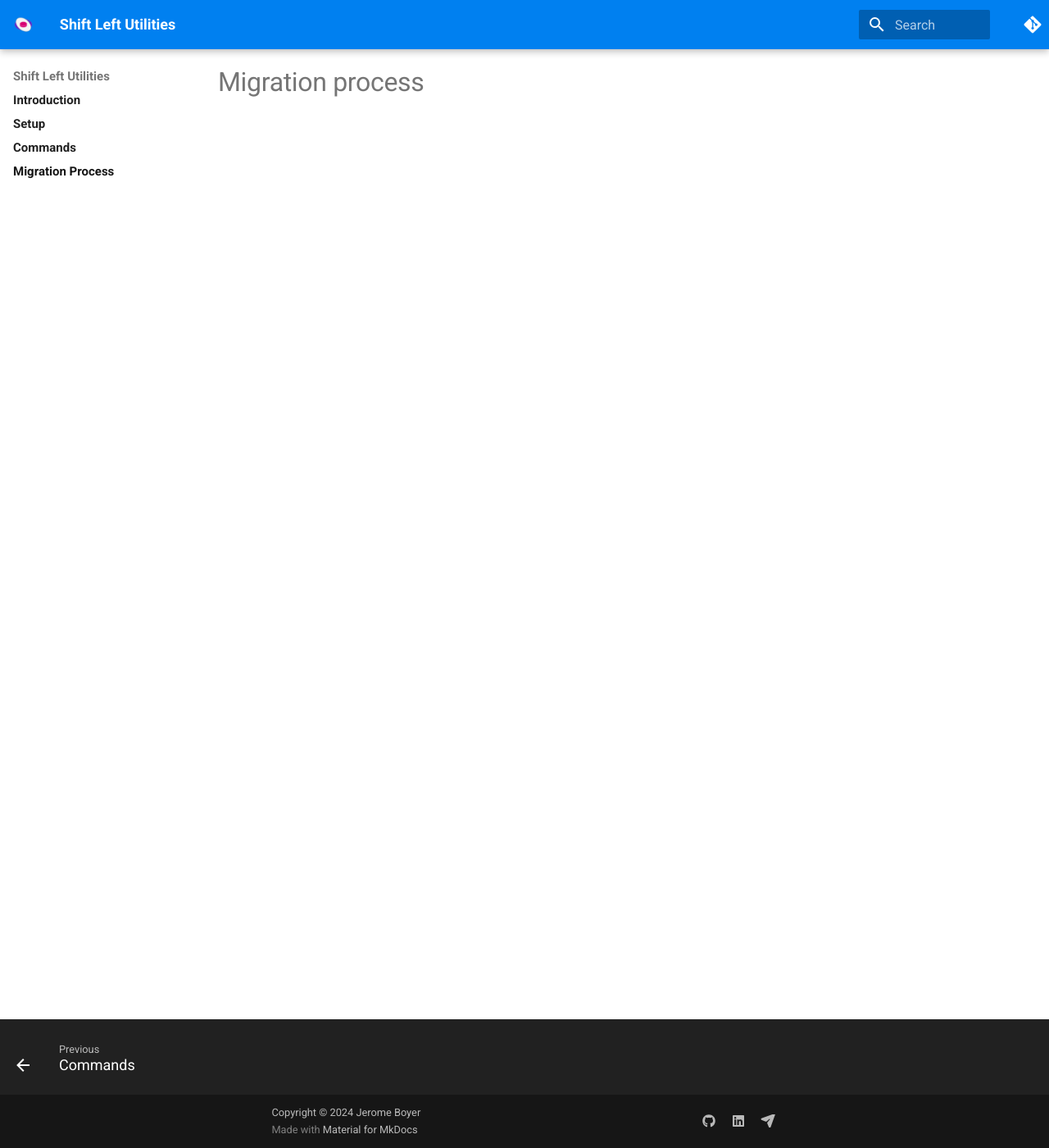
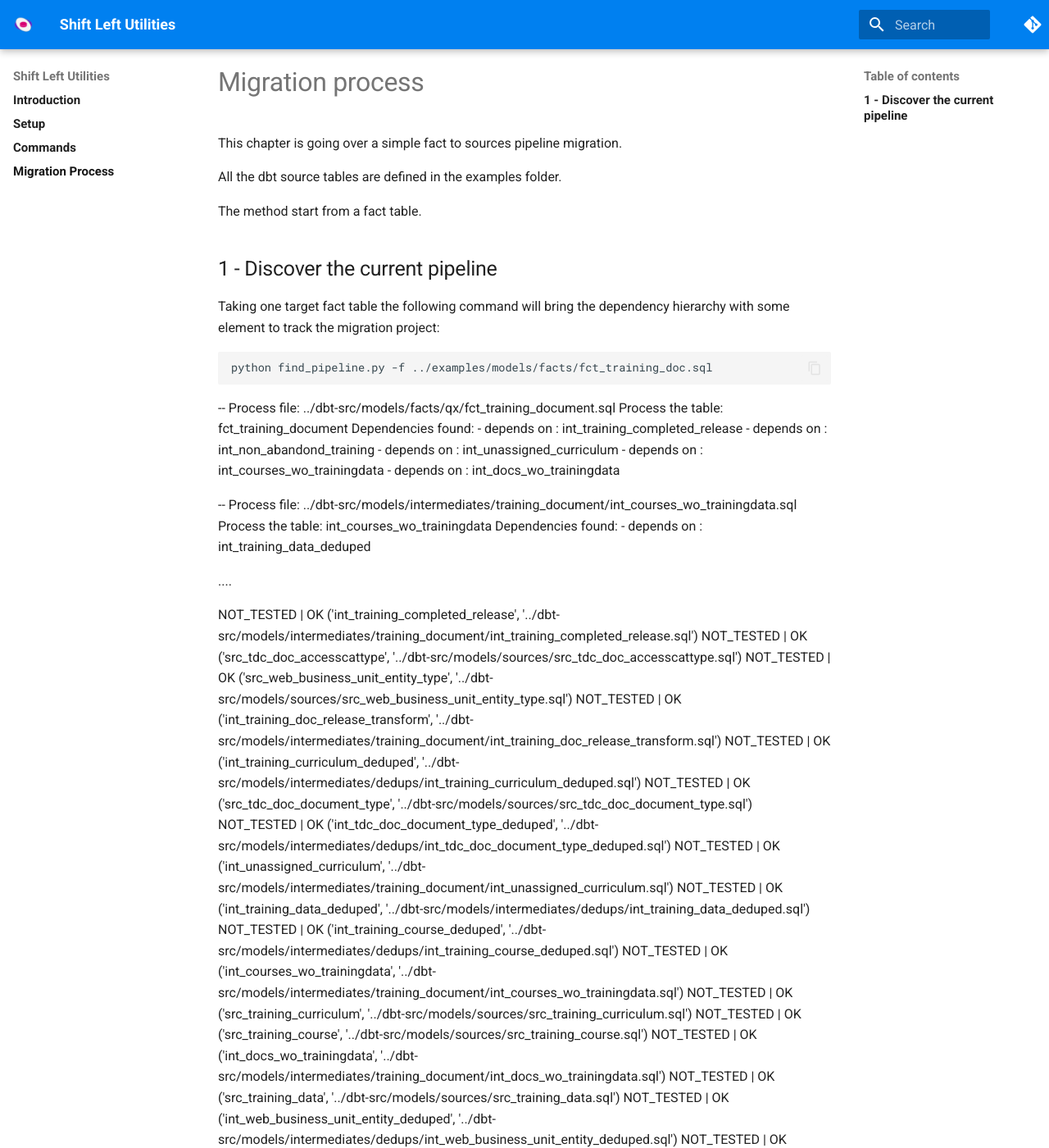
Before and after one commit to jbcodeforce/shift_left_utils, an MkDocs documentation site: the page built from docs/migration.md, in a window 1280 px wide and 1400 px high. Shown: the whole window at 82% size. Built offline with MkDocs 1.6.1 and Material for MkDocs 9.7.7, drawn with Linux system fonts in a browser that asks for light colours; comment, search, counter and statistics services are not loaded; some of the changed text lies outside the part shown.

````diff
--- a/docs/commands.md
+++ b/docs/commands.md
@@ -6,8 +6,10 @@ This section is quick summary of the full content of this readme.
 * Get the parent hierarchy for a fact or dimension table:
 
 ```sh
-python find_pipeline.py -f ../dbt-src/models/facts/qx/fct_training_jobcode_unit.sql
+python find_pipeline.py -f ../dbt-src/models/facts/qx/fct_training_doc.sql
 ```
+
+    [See this section for details](./migration.md#1---discover-the-current-pipeline)
 
 * Generate from dbt source tables the matching Flink SQL DDL and Dedup DMLs into a temporary folder to finalize manually to the final pipelines folder:
 
@@ -18,7 +20,7 @@ python process_src_tables.py -f ../dbt-src/models/sources -o ../staging/sourcesl
 * Generate Flink SQL from one dbt file to the staging temporary folder
 
 ```sh
-python process_src_tables.py -f ../dbt-src/models/facts/qx/fct_training_jobcode_unit.sql -o ../staging/qx
+python process_src_tables.py -f ../dbt-src/models/facts/qx/fct_training_doc.sql -o ../staging/qx
 ```
 
 * Once the Source DDL is executed successful, generate test data, 5 records, to send to the matching topic. It is
--- a/docs/migration.md
+++ b/docs/migration.md
@@ -1 +1,50 @@
 # Migration process
+
+This chapter is going over a simple fact to sources pipeline migration.
+
+All the dbt source tables are defined in the examples folder.
+
+The method start from a fact table.
+
+## 1 - Discover the current pipeline
+
+Taking one target fact table the following command will bring the dependency hierarchy with some element to track the migration project:
+
+```
+python find_pipeline.py -f ../examples/models/facts/fct_training_doc.sql
+```
+
+-- Process file: ../dbt-src/models/facts/qx/fct_training_document.sql
+Process the table: fct_training_document
+Dependencies found:
+  - depends on : int_training_completed_release
+  - depends on : int_non_abandond_training
+  - depends on : int_unassigned_curriculum
+  - depends on : int_courses_wo_trainingdata
+  - depends on : int_docs_wo_trainingdata
+
+
+-- Process file: ../dbt-src/models/intermediates/training_document/int_courses_wo_trainingdata.sql
+Process the table: int_courses_wo_trainingdata
+Dependencies found:
+  - depends on : int_training_data_deduped
+
+  ....
+
+ NOT_TESTED | OK ('int_training_completed_release', '../dbt-src/models/intermediates/training_document/int_training_completed_release.sql')
+ NOT_TESTED | OK ('src_tdc_doc_accesscattype', '../dbt-src/models/sources/src_tdc_doc_accesscattype.sql')
+ NOT_TESTED | OK ('src_web_business_unit_entity_type', '../dbt-src/models/sources/src_web_business_unit_entity_type.sql')
+ NOT_TESTED | OK ('int_training_doc_release_transform', '../dbt-src/models/intermediates/training_document/int_training_doc_release_transform.sql')
+ NOT_TESTED | OK ('int_training_curriculum_deduped', '../dbt-src/models/intermediates/dedups/int_training_curriculum_deduped.sql')
+ NOT_TESTED | OK ('src_tdc_doc_document_type', '../dbt-src/models/sources/src_tdc_doc_document_type.sql')
+ NOT_TESTED | OK ('int_tdc_doc_document_type_deduped', '../dbt-src/models/intermediates/dedups/int_tdc_doc_document_type_deduped.sql')
+ NOT_TESTED | OK ('int_unassigned_curriculum', '../dbt-src/models/intermediates/training_document/int_unassigned_curriculum.sql')
+ NOT_TESTED | OK ('int_training_data_deduped', '../dbt-src/models/intermediates/dedups/int_training_data_deduped.sql')
+ NOT_TESTED | OK ('int_training_course_deduped', '../dbt-src/models/intermediates/dedups/int_training_course_deduped.sql')
+ NOT_TESTED | OK ('int_courses_wo_trainingdata', '../dbt-src/models/intermediates/training_document/int_courses_wo_trainingdata.sql')
+ NOT_TESTED | OK ('src_training_curriculum', '../dbt-src/models/sources/src_training_curriculum.sql')
+ NOT_TESTED | OK ('src_training_course', '../dbt-src/models/sources/src_training_course.sql')
+ NOT_TESTED | OK ('int_docs_wo_trainingdata', '../dbt-src/models/intermediates/training_document/int_docs_wo_trainingdata.sql')
+ NOT_TESTED | OK ('src_training_data', '../dbt-src/models/sources/src_training_data.sql')
+ NOT_TESTED | OK ('int_web_business_unit_entity_deduped', '../dbt-src/models/intermediates/dedups/int_web_business_unit_entity_deduped.sql')
+ NOT_TESTED | OK ('int_non_abandond_training', '../dbt-src/models/intermediates/training_document/int_non_abandond_training.sql')
````
Also changed, not shown: docs/index.md (+20 -2 lines), docs/setup.md (+40 -4 lines), docs/images/environment.drawio.png (added), 5 other files.
